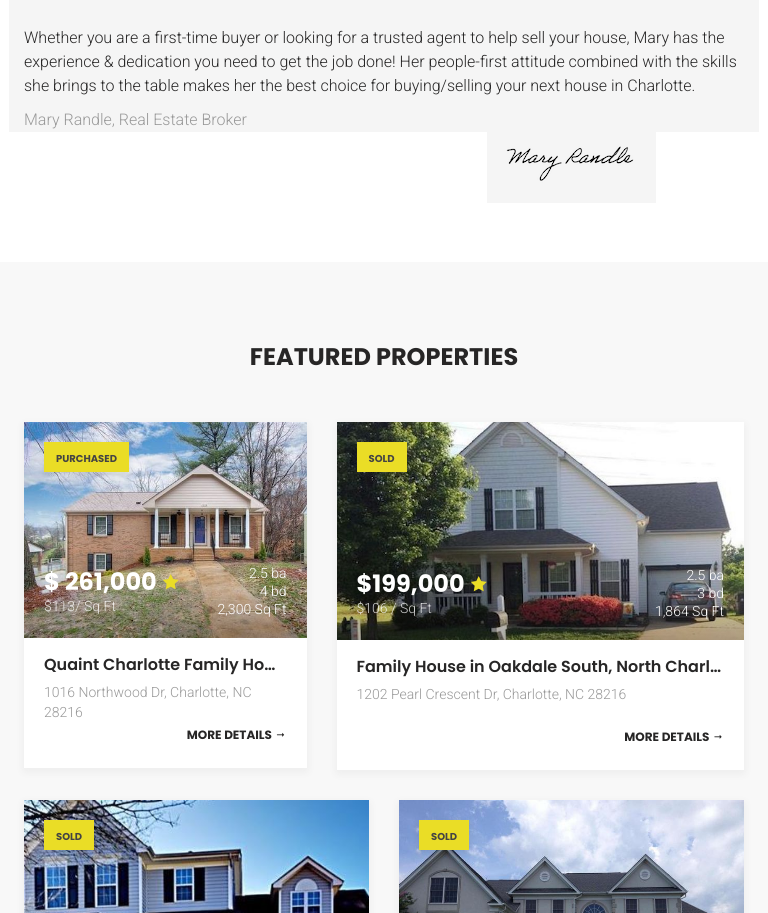
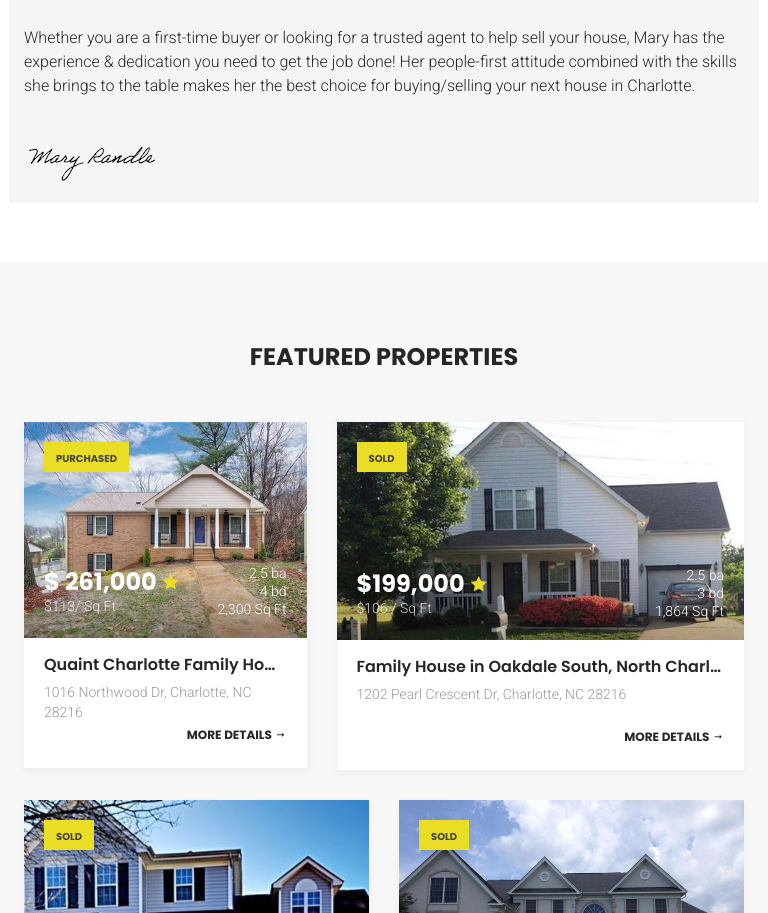
Before and after one commit to m3digital/supreme-properties, a plain HTML site: page index.html in a window 768 px wide. Shown: the part 1296-2209 px from the top of the page. Drawn offline with Linux system fonts and the light colour scheme; some packages are replaced by stand-ins of ours; files whose address does not match are found by name.

Commit message:
made more responsive signature

```diff
--- a/css/custom.css
+++ b/css/custom.css
@@ -37,3 +37,12 @@
       margin-top:10px
     }
 }
+@media only screen and (max-width: 992px) and (min-width: 768px){
+  .sign-image {
+    width: 750px;
+    display: inline-block;
+    position: relative;
+    left: -15px;
+    background-color: whitesmoke
+  }
+}
--- a/index.html
+++ b/index.html
@@ -134,7 +134,7 @@
                             <div class="sign-box">
                                 <p>Mary Randle, Real Estate Broker</p>
                                 <div class="sign-image">
-                                    <img src="images/sign.png" alt="">
+                                    <img src="images/sign.png" id="marySign" alt="">
                                 </div>
                             </div>
                         </div>
```
Also changed, not shown: 1 other file.
